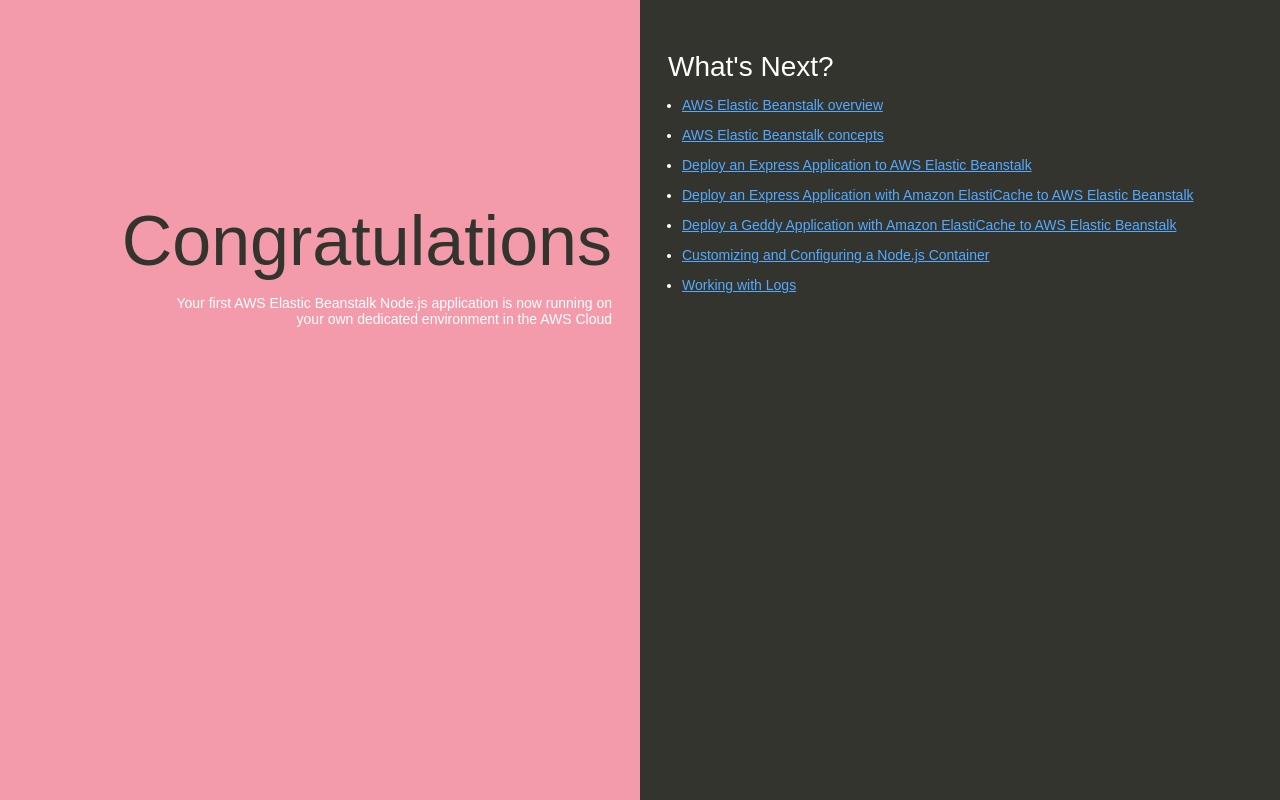
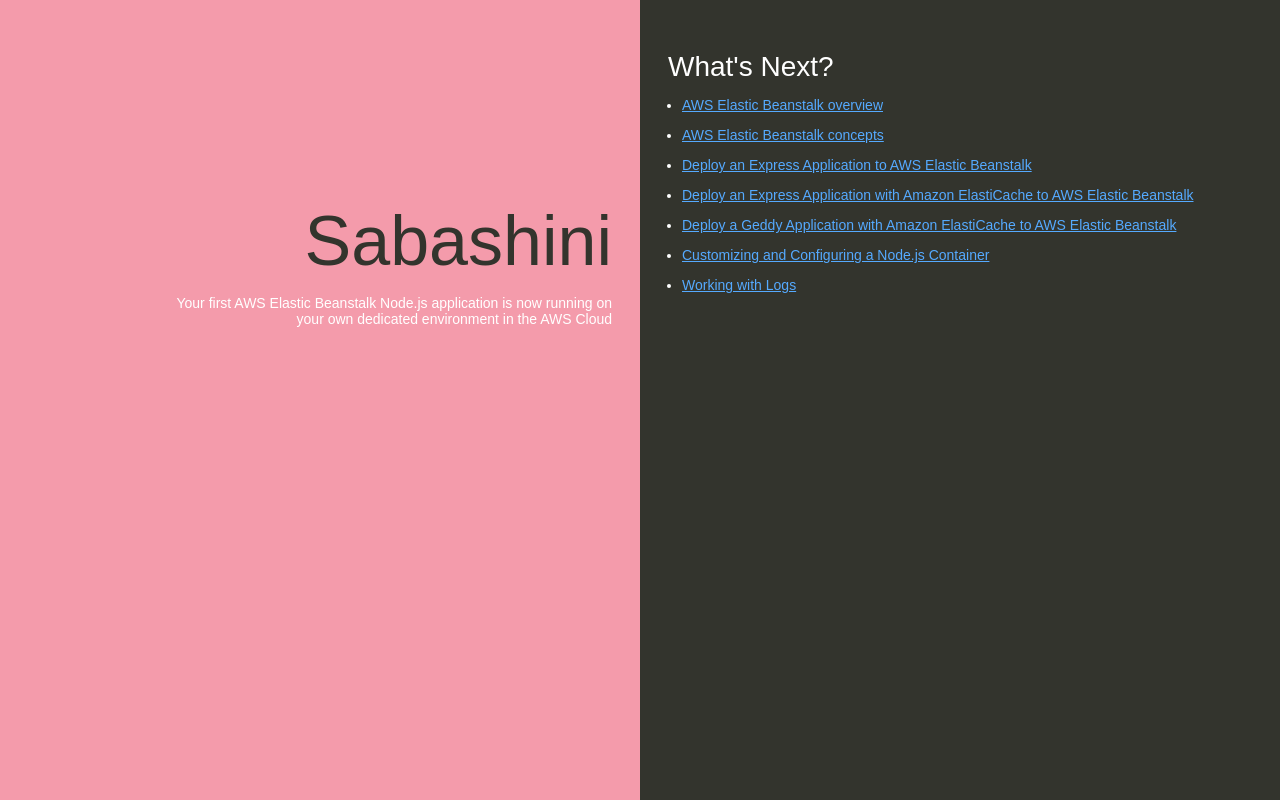
Before and after one commit to SabashiniRajamanohar/nodejs-webapp-cicd, a website: page index.html in a window 1280 px wide. Drawn offline with Linux system fonts and the light colour scheme.

Commit message:
modify the index.html

```diff
--- a/index.html
+++ b/index.html
@@ -74,7 +74,7 @@
   </head>
   <body>
     <div class="textColumn">
-      <h1>Congratulations</h1>
+      <h1>Sabashini</h1>
       <p>Your first AWS Elastic Beanstalk Node.js application is now running on your own dedicated environment in the AWS Cloud</p>
     </div>
     <div class="linksColumn">
```
